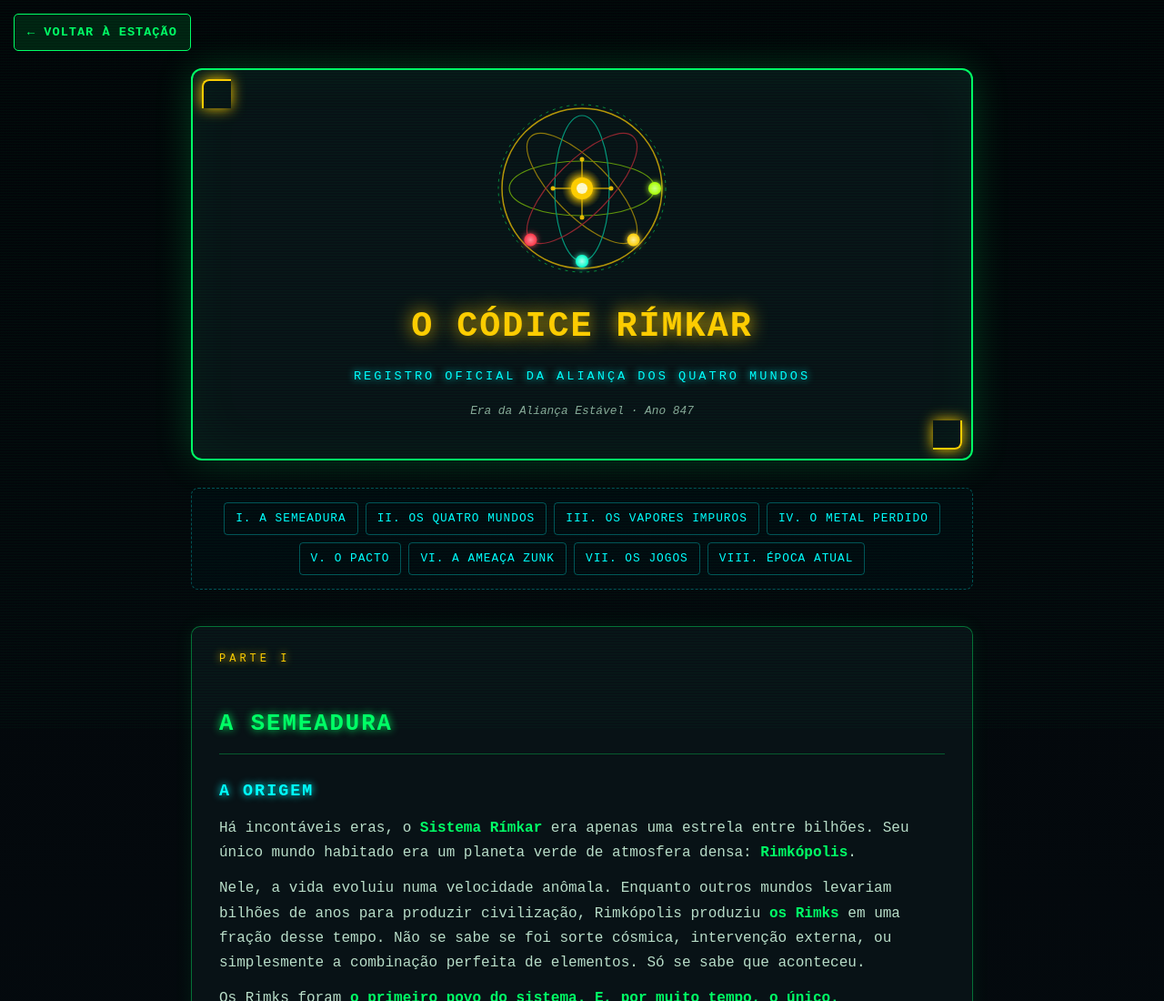
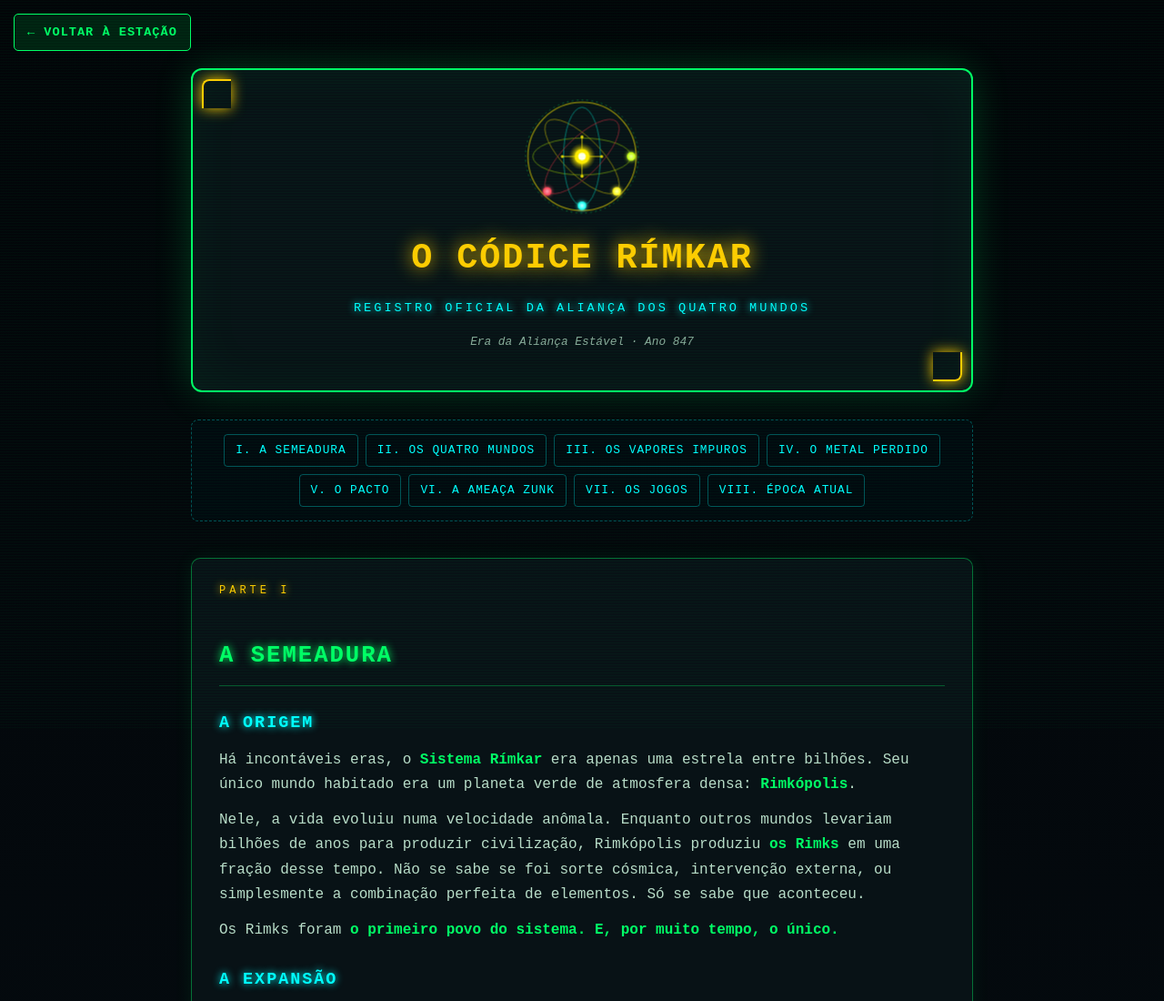
Before and after one commit to lznog2012/Invasao-Zunk, a website: page public/lore/index.html in a window 1280 px wide. Shown: the top 1100 px of the page at 91% size. Drawn offline with Linux system fonts and the light colour scheme.

Commit message:
Update lore.css

```diff
--- a/public/lore/lore.css
+++ b/public/lore/lore.css
@@ -104,13 +104,13 @@ li::marker { color: var(--matrix-green); }
 .codex-header::before { top: 10px; left: 10px; border-right: none; border-bottom: none; border-top-left-radius: 8px; }
 .codex-header::after { bottom: 10px; right: 10px; border-left: none; border-top: none; border-bottom-right-radius: 8px; }
 
-.codex-emblem {
-  font-size: 3em;
-  color: var(--gold-yellow);
-  text-shadow: 0 0 20px var(--gold-yellow), 0 0 40px rgba(255,204,0,0.5);
-  line-height: 1;
-  margin-bottom: 15px;
-  animation: emblemPulse 3s ease-in-out infinite;
+.codex-emblem-img {
+  width: 130px;
+  height: 130px;
+  margin: 0 auto 15px;
+  display: block;
+  filter: drop-shadow(0 0 20px rgba(255,204,0,0.5));
+  animation: emblemPulse 4s ease-in-out infinite;
 }
 @keyframes emblemPulse {
   0%, 100% { transform: scale(1); filter: brightness(1); }
```
